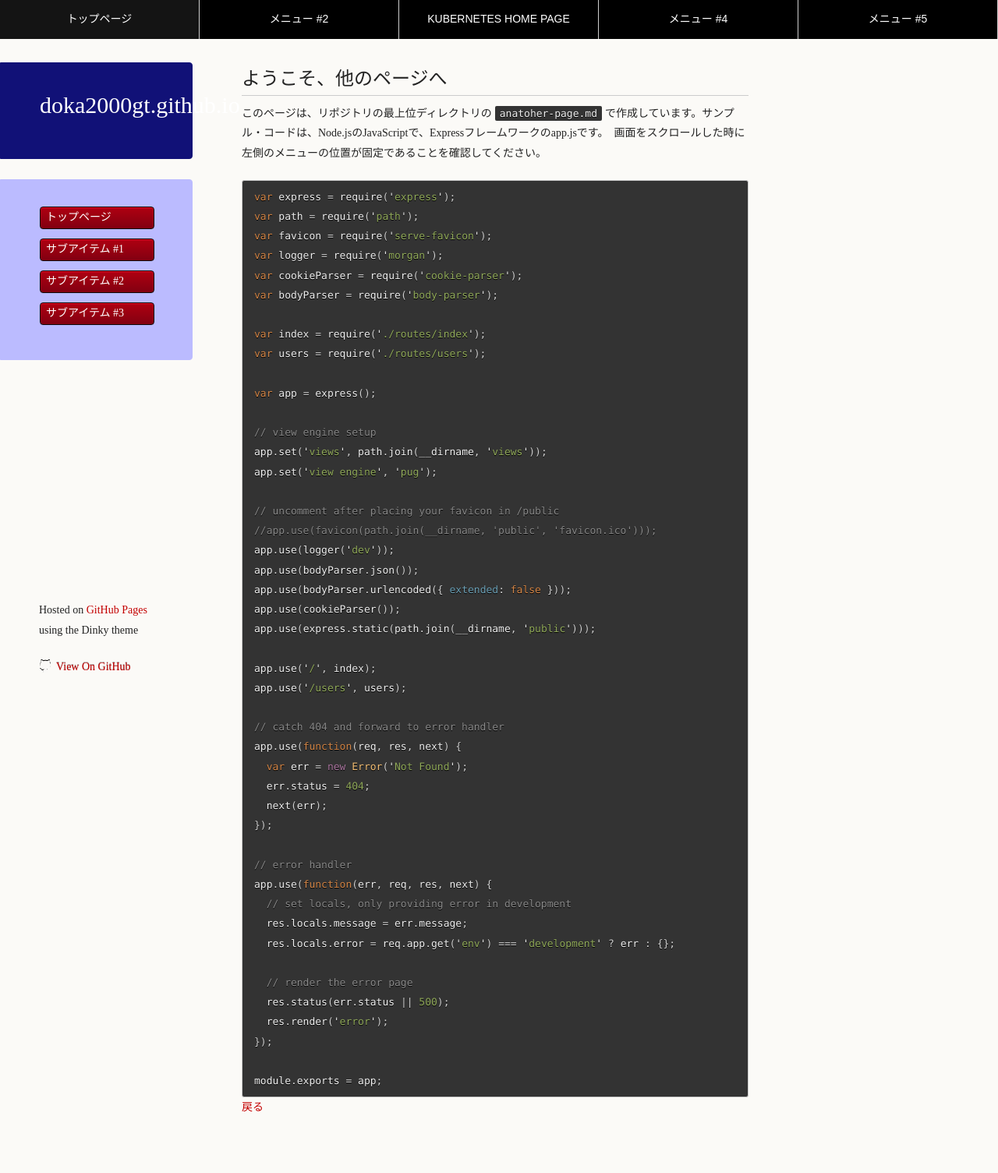
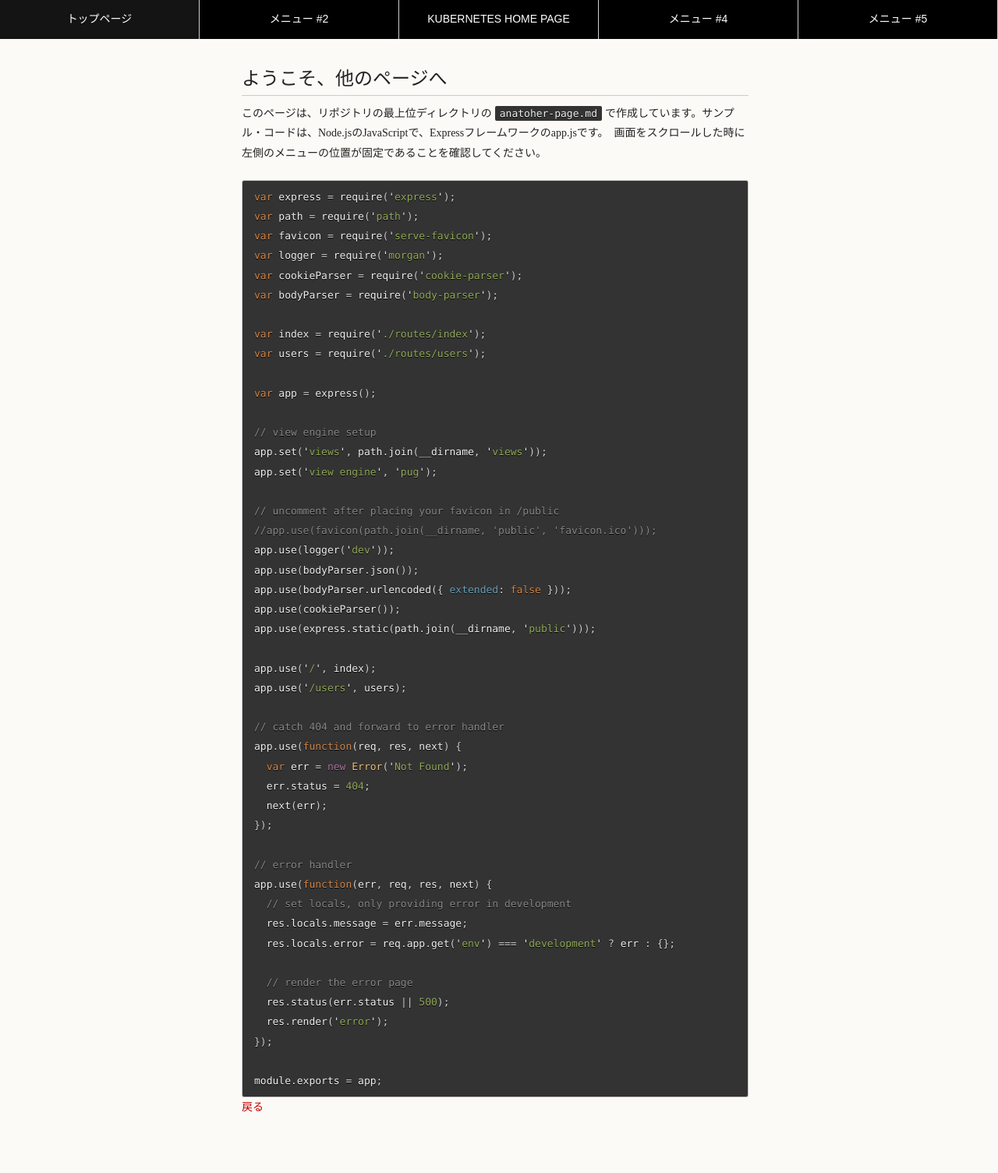
Before and after one commit to doka2000gt/doka2000gt.github.io, a Jekyll site: the page built from another-page.md, in a window 1280 px wide. Shown: the whole page at 78% size. Built offline with Jekyll 4.4.1, drawn with Linux system fonts in a browser that asks for light colours; the repository's description, which GitHub fills in, is left out; our own code applies the rules of GitHub Pages for plain Markdown files.

Commit message:
220331 1455

```diff
--- a/_layouts/default.html
+++ b/_layouts/default.html
@@ -67,31 +67,11 @@
 
     <div class="wrapper">
 
-      <!-- ヘッド -->
-      <header>
-        <h1 class="header">{{ site.title | default: site.github.repository_name }}</h1>
-        <p class="header">{{ site.description | default: site.github.project_tagline }}</p>
-      </header>
-
-      <!-- サブ・ディレクトリへのリンク -->
-      <sidemenu>
-	<ul>
-	  <li class="sidemenu"><a href="{{ '/' | relative_url }}">トップページ</a></li>
-	  <li class="sidemenu"><a href="{{ '/sub1' | relative_url }}">サブアイテム #1</a></li>
-	  <li class="sidemenu"><a href="{{ '/sub2' | relative_url }}">サブアイテム #2</a></li>
-	  <li class="sidemenu"><a href="{{ '/sub3' | relative_url }}">サブアイテム #3</a></li>
-	</ul>
-      </sidemenu>
-
       <!--  Markdown の本体 -->
       <section>
 	{{ content }}
       </section>
 
-      <footer>
-        <p><small>Hosted on <a href="https://pages.github.com">GitHub Pages</a> using the Dinky theme</small></p>
-        <p><a class="buttons github" href="{{ site.github.repository_url }}">View On GitHub</a></p>
-      </footer>
     </div>
 
   </body>
```
